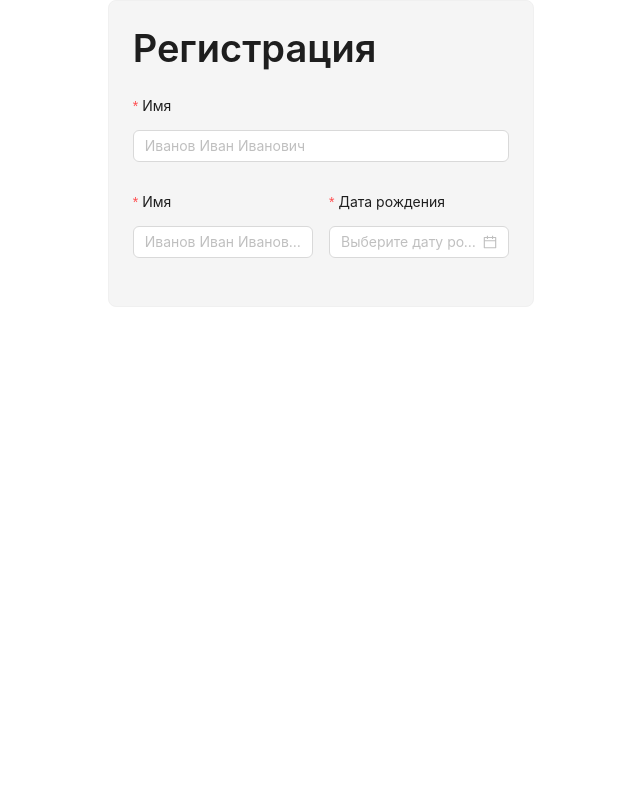
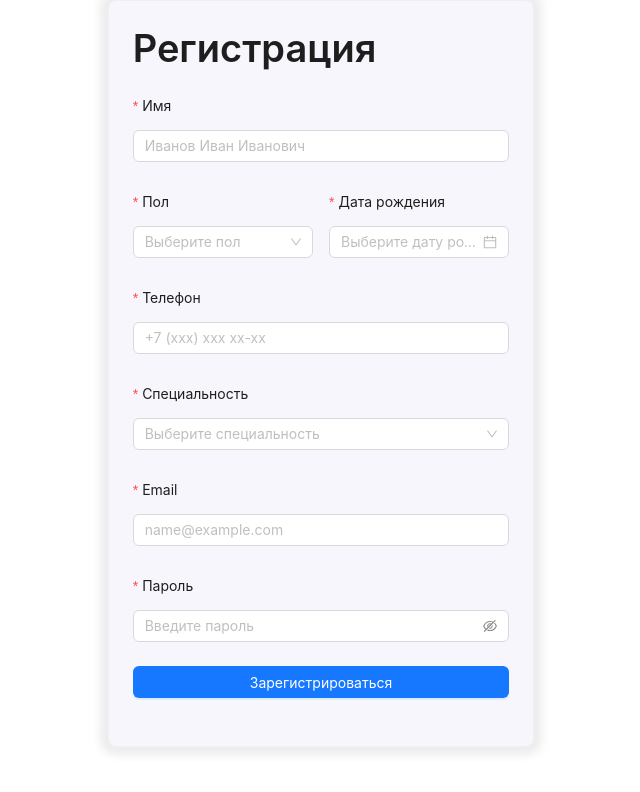
Before and after one commit to Sochniynapas/New_Patients_React_Ant_Design, a React (Vite) app: page /register in a window 1280 px wide. Shown: the top 792 px of the page, without its empty margins (319-959 px from the left). Built offline with nearby package versions, Linux system fonts and the light colour scheme; no server answers.

Commit message:
Сделал страницу регистрации, также в этой же ветке сделаю Header

```diff
--- /dev/null
+++ b/src/api/userApi.js
@@ -0,0 +1,31 @@
+import { createApi, fetchBaseQuery } from "@reduxjs/toolkit/query/react"
+
+const BASE_URL = 'https://mis-api.kreosoft.space/'
+
+
+
+export const userApi = createApi({
+
+    reducerPath: 'userApi',
+    tagTypes: ['Profile'],
+    baseQuery: fetchBaseQuery({ baseUrl: BASE_URL }),
+    endpoints: (build) => ({
+        registerNewUser: build.mutation({
+            query: ({body}) => ({
+                url: 'api/doctor/register',
+                method: 'POST',
+                body: body
+            })
+        }),
+        getSpecialtiesList: build.query({
+            query:({name}) =>({
+                url: `api/dictionary/speciality?name=${name}&page=1&size=5`,
+            })
+        })
+    })
+})
+
+export const {
+    useRegisterNewUserMutation,
+    useGetSpecialtiesListQuery
+} = userApi
--- a/src/components/RegPage/Reg.jsx
+++ b/src/components/RegPage/Reg.jsx
@@ -1,14 +1,70 @@
-import { Card, Col, DatePicker, Form, Row, Typography } from "antd"
+import {
+  Button,
+  Card,
+  Col,
+  DatePicker,
+  Form,
+  Row,
+  Select,
+  Typography,
+} from "antd"
 import Input from "antd/es/input/Input"
+import { useGetSpecialtiesListQuery, useRegisterNewUserMutation } from "../../api/userApi"
+import { useEffect, useState } from "react"
+import Password from "antd/es/input/Password"
 
 const RegComponent = () => {
   const { Title } = Typography
+  const [searchText, setSearchText] = useState("")
+  const { data: specialties } = useGetSpecialtiesListQuery({ name: searchText })
+  const [specArray, setSpecArray] = useState([])
+  const [userRegister] = useRegisterNewUserMutation()
+
+  const fillSpecialties = (specialties) => {
+    const options = specialties.map((element) => ({
+      value: element.id,
+      label: element.name,
+    }))
+    setSpecArray(options)
+  }
+  const disableFutureDates = current => {
+    return current && new Date(current) >= new Date()
+  }
+  const onFinish = async(values) => {
+    const formattedDate = values.birthday.toISOString()
+    const formattedValues = {
+      ...values,
+      birthday: formattedDate,
+    }
+    const response = await userRegister({body: formattedValues}).unwrap()
+    console.log(response)
+  }
+  const onFinishFailed = (errorInfo) => {
+    console.log("Failed:", errorInfo)
+  }
+  const handleChangeSearch = (value) => {
+    setSearchText(value)
+  }
+  useEffect(() => {
+    if (specialties) {
+      fillSpecialties(specialties.specialties)
+    }
+  }, [specialties, searchText])
+
   return (
     <Row justify={"center"} align={"middle"}>
-      <Col span={8}>
-        <Card style={{ backgroundColor: "#f5f5f5" }}>
+      <Col xl={8} md={12} xs={16}>
+        <Card className="form">
           <Title style={{ marginTop: 0 }}>Регистрация</Title>
-          <Form>
+          <Form
+            name="basic"
+            initialValues={{
+              remember: true,
+            }}
+            onFinish={onFinish}
+            onFinishFailed={onFinishFailed}
+            autoComplete="off"
+          >
             <Form.Item
               label="Имя"
               name="name"
@@ -21,27 +77,130 @@ const RegComponent = () => {
             <Row gutter={16}>
               <Col span={12}>
                 <Form.Item
-                  label="Имя"
-                  name="name1"
+                  label="Пол"
+                  name="gender"
                   labelCol={{ span: 24 }}
                   wrapperCol={{ span: 24 }}
-                  rules={[{ required: true, message: "Введите имя" }]}
+                  rules={[
+                    { required: true, message: "Выберите специальность" },
+                  ]}
                 >
-                  <Input placeholder="Иванов Иван Иванович" />
+                  {specArray && (
+                    <Select
+                      filterOption={false}
+                      options={[
+                        {
+                          value: "Male",
+                          label: "Мужской",
+                        },
+                        {
+                          value: "Female",
+                          label: "Женский",
+                        },
+                      ]}
+                      placeholder="Выберите пол"
+                    />
+                  )}
                 </Form.Item>
               </Col>
               <Col span={12}>
                 <Form.Item
                   label="Дата рождения"
-                  name="bDate"
+                  name="birthday"
                   labelCol={{ span: 24 }}
                   wrapperCol={{ span: 24 }}
-                  rules={[{ required: true, message: "Выберите дату рождения" }]}
+                  rules={[
+                    { required: true, message: "Выберите дату рождения"},
+                  ]}
                 >
-                  <DatePicker style={{width: "100%"}} placeholder="Выберите дату рождения" format={"DD/MM/YYYY"}/>
+                  <DatePicker
+                    style={{ width: "100%" }}
+                    placeholder="Выберите дату рождения"
+                    format={"DD/MM/YYYY"}
+                    disabledDate={disableFutureDates}
+                  />
                 </Form.Item>
               </Col>
             </Row>
+            <Form.Item
+              label="Телефон"
+              name="phone"
+              labelCol={{ span: 24 }}
+              wrapperCol={{ span: 24 }}
+              rules={[
+                {
+                  required: true,
+                  message:
+                    "Введите номер телефона в формате +7 (xxx) xxx xx-xx",
+                  pattern: /^\+7 \(\d{3}\) \d{3} \d{2}-\d{2}$/,
+                },
+              ]}
+            >
+              <Input
+                placeholder="+7 (xxx) xxx xx-xx"
+              />
+            </Form.Item>
+            <Form.Item
+              label="Специальность"
+              name="speciality"
+              labelCol={{ span: 24 }}
+              wrapperCol={{ span: 24 }}
+              rules={[{ required: true, message: "Выберите специальность" }]}
+            >
+              {specArray && (
+                <Select
+                  showSearch
+                  filterOption={false}
+                  filterSort={(optionA, optionB) =>
+                    (optionA?.label ?? "")
+                      .toLowerCase()
+                      .localeCompare((optionB?.label ?? "").toLowerCase())
+                  }
+                  options={specArray}
+                  placeholder="Выберите специальность"
+                  onSearch={(e) => handleChangeSearch(e)}
+                />
+              )}
+            </Form.Item>
+            <Form.Item
+              label="Email"
+              name="email"
+              labelCol={{ span: 24 }}
+              wrapperCol={{ span: 24 }}
+              rules={[
+                {
+                  required: true,
+                  pattern: /^[\w-]+(\.[\w-]+)*@([\w-]+\.)+[a-zA-Z]{2,7}$/,
+                  message: "введите email в формате name@example.com",
+                },
+              ]}
+            >
+              <Input placeholder="name@example.com" />
+            </Form.Item>
+            <Form.Item
+              label="Пароль"
+              name="password"
+              labelCol={{ span: 24 }}
+              wrapperCol={{ span: 24 }}
+              rules={[
+                {
+                  required: true,
+                  pattern: /^(?=.*\d).{6,}$/,
+                  message: "введите пароль, состоящий из 6 символов, минимум одной заглавной буквы и одной цифры",
+                },
+              ]}
+            >
+              <Password placeholder="Введите пароль" />
+            </Form.Item>
+            <Form.Item>
+              <Button
+                style={{ width: "100%" }}
+                type="primary"
+                htmlType="submit"
+              >
+                Зарегистрироваться
+              </Button>
+            </Form.Item>
           </Form>
         </Card>
       </Col>
--- a/src/index.css
+++ b/src/index.css
@@ -7,3 +7,7 @@
 body{
     margin: 0;
 }
+.form{
+    background-color: #F7F6FC;
+    box-shadow: 0px 0px 8px 8px rgba(223, 223, 223, 0.6)
+}
--- a/src/main.jsx
+++ b/src/main.jsx
@@ -1,11 +1,22 @@
-import ReactDOM from 'react-dom/client'
-import RegComponent from './components/RegPage/Reg'
-import { Layout } from 'antd'
-import './index.css'
+import ReactDOM from "react-dom/client"
+import RegComponent from "./components/RegPage/Reg"
+import { Layout } from "antd"
+import "./index.css"
+import { Provider } from "react-redux"
+import store from "./store/store.js"
+import { RouterProvider, createBrowserRouter } from "react-router-dom"
 
+const router = createBrowserRouter([
+  {
+    path: '/register',
+    element: <RegComponent />
+  }
+])
 
-ReactDOM.createRoot(document.getElementById('root')).render(
-  <Layout className='main'>
-    <RegComponent />
-  </Layout>
+ReactDOM.createRoot(document.getElementById("root")).render(
+  <Provider store={store}>
+    <Layout className="main">
+      <RouterProvider router={router} />
+    </Layout>
+  </Provider>
 )
--- /dev/null
+++ b/src/store/slice/authSlice.js
@@ -0,0 +1,28 @@
+import { createSlice } from "@reduxjs/toolkit";
+
+
+const authSlice = createSlice({
+    name: 'auth',
+    initialState: {
+        token: null,
+        name: null,
+
+    },
+    reducers: {
+        setToken(state, action) {
+            state.token = action.payload
+        },
+        clearToken(state) {
+            state.token = null
+        },
+        setName(state, action){
+            state.name = action.payload
+        }
+    }
+})
+
+export const { setToken, clearToken, setName } = authSlice.actions
+export const selectToken = (state) => state.auth.token
+export const selectname = (state) => state.auth.name
+
+export default authSlice.reducer
--- /dev/null
+++ b/src/store/store.js
@@ -0,0 +1,14 @@
+import { configureStore } from "@reduxjs/toolkit"
+import authReducer from './slice/authSlice'
+import { userApi } from "../api/userApi";
+
+export const store = configureStore({
+    reducer: {
+        [userApi.reducerPath]: userApi.reducer,
+        auth: authReducer
+    },
+
+    middleware: (getDefaultMiddleware) => getDefaultMiddleware().concat(userApi.middleware)
+
+});
+export default store
```
Also changed, not shown: package.json (+5 -2 lines), src/components/Header/Header.jsx (added), 1 other file (tests, documents, lock files or other folders).
